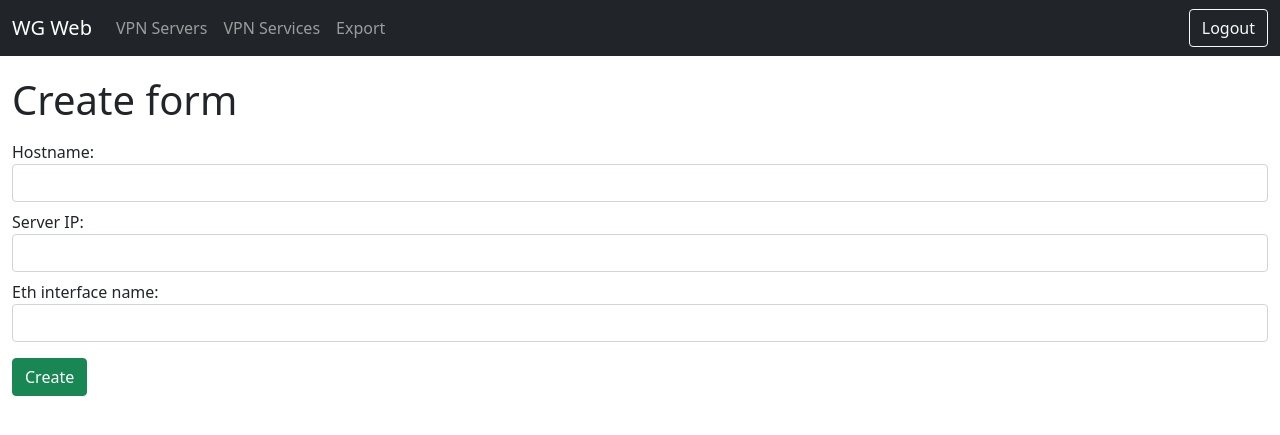
After one commit to Geraldokz/wireguard_autoconfig, a Django app: page /vpn_servers_create in a window 1280 px wide. The commit adds this page. Shown: the top 435 px of the page. Run offline with Django 4.2, Linux system fonts and the light colour scheme; the visitor is signed in with stand-in values (Sample User, id 1); parts of the project's set-up code (start-up, migrations or seed data) failed here and were passed over.

Commit message:
Add creating server view

```diff
--- /dev/null
+++ b/wg_web/mainapp/forms.py
@@ -0,0 +1,15 @@
+from django import forms
+
+from .models import VPNServer, VPNService, VPNDevice, VPNClient
+
+
+class VPNServerForm(forms.ModelForm):
+    """Server creating form"""
+    class Meta:
+        model = VPNServer
+        fields = ['hostname', 'public_ip', 'if_name']
+        widgets = {
+            'hostname': forms.TextInput(attrs={'class': 'form-control mb-2'}),
+            'public_ip': forms.TextInput(attrs={'class': 'form-control mb-2'}),
+            'if_name': forms.TextInput(attrs={'class': 'form-control mb-3'}),
+        }
--- /dev/null
+++ b/wg_web/mainapp/templates/mainapp/form.html
@@ -0,0 +1,19 @@
+{% extends 'mainapp/template.html' %}
+{% load static %}
+{% block title %}Create form{% endblock %}
+
+{% block content %}
+{% include 'mainapp/header.html' %}
+<section class="form-page">
+    <div class="wrapper">
+        <div class="container-fluid">
+            <h1 class="mb-3">Create form</h1>
+            <form method="post">
+                {% csrf_token %}
+                {{ form }}
+                <button type="submit" class="btn btn-success">Create</button>
+            </form>
+        </div>
+    </div>
+</section>
+{% endblock %}
--- a/wg_web/mainapp/templates/mainapp/main_page.html
+++ b/wg_web/mainapp/templates/mainapp/main_page.html
@@ -1,6 +1,6 @@
 {% extends 'mainapp/template.html' %}
 {% load static %}
-{% block title %}Login{% endblock %}
+{% block title %}WG Service{% endblock %}
 
 {% block content %}
 {% include 'mainapp/header.html' %}
--- a/wg_web/mainapp/urls.py
+++ b/wg_web/mainapp/urls.py
@@ -1,10 +1,11 @@
 from django.urls import path
 
-from .views import MainPageView, VPNServersView
+from .views import MainPageView, VPNServersView, VPNServersCreateView
 
 app_name = 'mainapp'
 
 urlpatterns = [
     path('', MainPageView.as_view(), name='main_page'),
     path('vpn_servers', VPNServersView.as_view(), name='vpn_servers_page'),
+    path('vpn_servers_create', VPNServersCreateView.as_view(), name='vpn_servers_create'),
 ]
--- a/wg_web/mainapp/views.py
+++ b/wg_web/mainapp/views.py
@@ -1,8 +1,10 @@
 from django.contrib.auth.mixins import LoginRequiredMixin
+from django.contrib.messages.views import SuccessMessageMixin
 from django.shortcuts import render
 
-from django.views.generic import View, DetailView, ListView
+from django.views.generic import View, DetailView, ListView, CreateView
 
+from .forms import VPNServerForm
 from .models import VPNServer, VPNService, VPNClient, VPNDevice
 
 
@@ -17,3 +19,11 @@ class VPNServersView(LoginRequiredMixin, ListView):
     model = VPNServer
     template_name = 'mainapp/vpn_servers.html'
     context_object_name = 'servers'
+
+
+class VPNServersCreateView(LoginRequiredMixin, SuccessMessageMixin, CreateView):
+    model = VPNServer
+    form_class = VPNServerForm
+    template_name = 'mainapp/form.html'
+    success_url = '/vpn_servers'
+    success_message = 'Server created successfully!'
```
Also changed, not shown: wg_web/mainapp/templates/mainapp/vpn_servers.html (+12 -4 lines).
